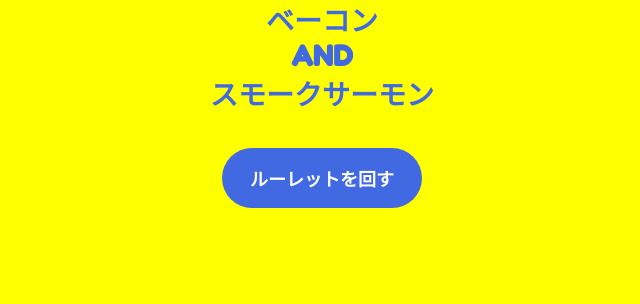
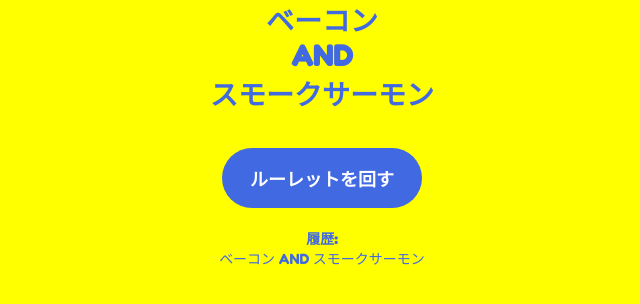
Before and after one commit to daiokawa/ocm, a plain HTML site: page index.html in a window 1280 px wide. Both pictures are taken after a click on the button "ルーレットを回す". Shown: the part 104-408 px from the top of the page, without its empty margins (318-958 px from the left). Drawn offline with Linux system fonts and the light colour scheme.

Commit message:
Update index.html

```diff
--- a/index.html
+++ b/index.html
@@ -25,6 +25,11 @@
         .round-button:hover {
             background-color: #3155a3;
         }
+        .history {
+            margin-top: 20px;
+            font-size: 14px;
+            color: #4169e1;
+        }
     </style>
 </head>
 <body>
@@ -32,13 +37,16 @@
         <h2 style="color: #4169e1;">OCMサンドイッチルーレット</h2>
         <div class="roulette" id="roulette">タップしてスタート！</div>
         <button class="round-button" onclick="startRoulette()">ルーレットを回す</button>
+        <div class="history" id="history"></div>
     </div>
 
     <script>
         const ingredients = ["エッグ", "ポテト", "オリジナル", "ツナ", "フルーツ", "フィッシュ", "ハッシュドポテト", "ロースハム", "クリームチーズ", "チキン", "ハンバーグ", "ベーコン", "エビカツ", "ソーセージ", "生ハム", "スモークサーモン", "パストラミビーフ"];
+        let history = [];
 
         function startRoulette() {
             let rouletteText = document.getElementById("roulette");
+            let historyText = document.getElementById("history");
             let count = 20; // 回転回数
             let interval = setInterval(() => {
                 let shuffled = ingredients.sort(() => 0.5 - Math.random());
@@ -46,6 +54,10 @@
                 count--;
                 if (count === 0) {
                     clearInterval(interval);
+                    let result = rouletteText.innerText;
+                    history.unshift(result);
+                    if (history.length > 10) history.pop();
+                    historyText.innerHTML = "<b>履歴:</b><br>" + history.join("<br>");
                 }
             }, 100);
         }
```
